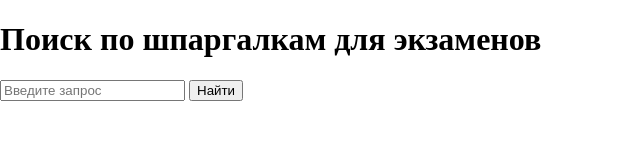
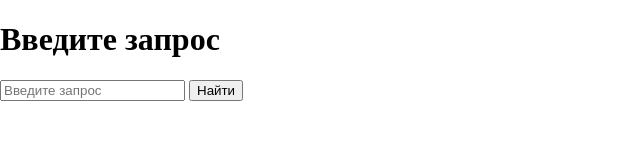
Before and after one commit to HackerAtyrau06/exam-aphc.github.io, a plain HTML site: page index.html in a window 1280 px wide. Shown: the whole page, without its empty margins (0-640 px from the left). Drawn offline with Linux system fonts and the light colour scheme.

Commit message:
Update index.html

```diff
--- a/index.html
+++ b/index.html
@@ -464,7 +464,7 @@ body, html {
 </head>
 <body>
     <div class="container">
-    <h1>Поиск по шпаргалкам для экзаменов</h1>
+    <h1>Введите запрос</h1>
     <form onsubmit="event.preventDefault(); search();">
         <input type="text" id="searchInput" placeholder="Введите запрос">
         <button type="submit">Найти</button>
```
